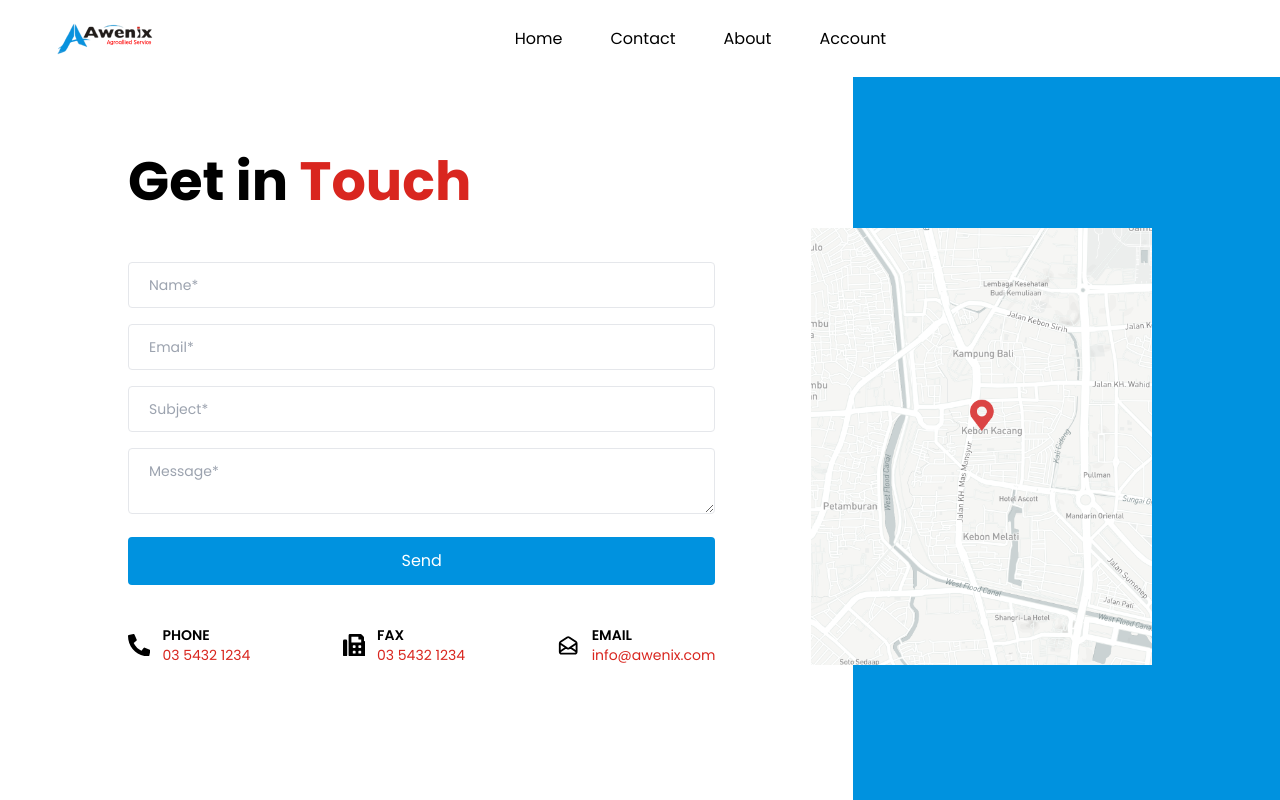
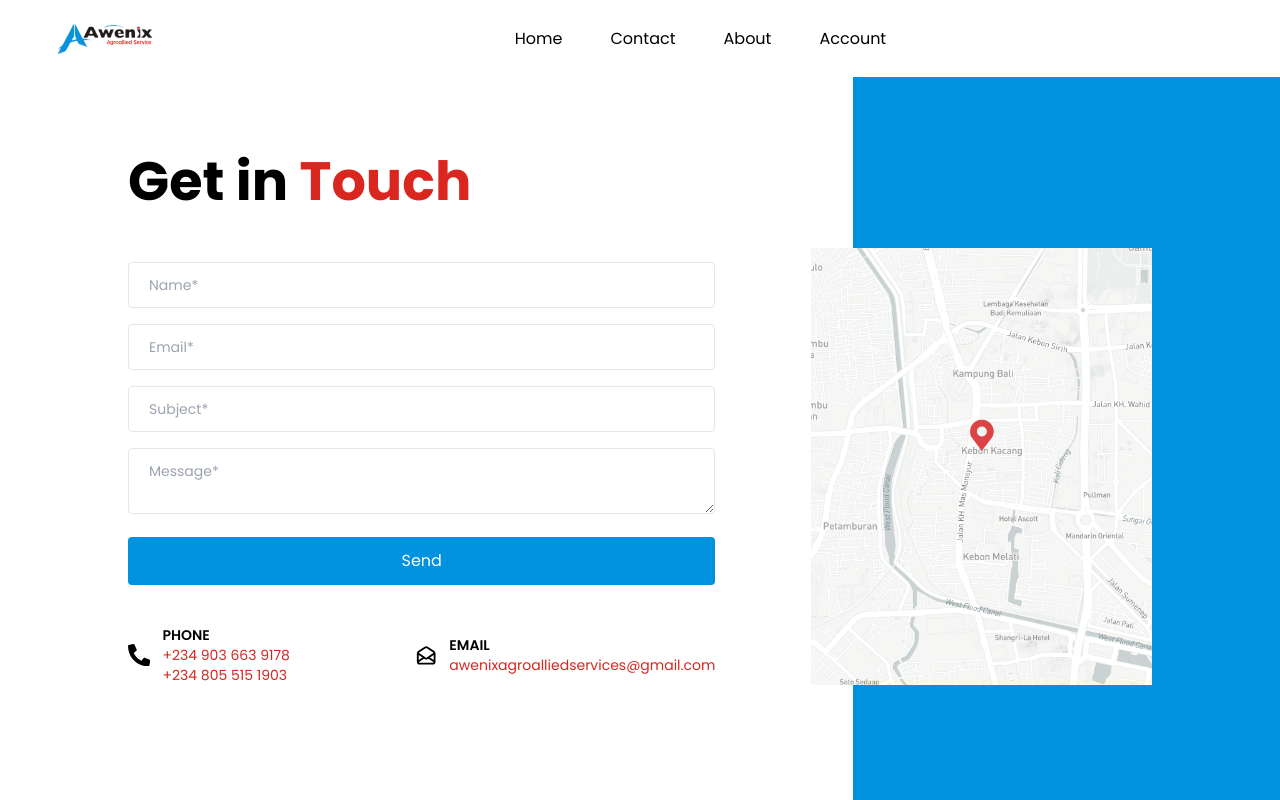
Before and after one commit to Joycrown/AwenixProject, a React (Vite) app: page /contact-us in a window 1280 px wide. Shown: the top 800 px of the page. Built offline with nearby package versions, Linux system fonts and the light colour scheme.

Commit message:
contact page details

```diff
--- a/src/components/footer.tsx
+++ b/src/components/footer.tsx
@@ -42,7 +42,7 @@ function Footer() {
             <br /> Akufo Farm Settlement
           </address>
           <a
-            href="mailto: awenixnigerialimited@gmail.com"
+            href="mailto: awenixagroalliedservices@gmail.com"
             className="underline-none py-3"
           >
             awenixagroalliedservices@gmail.com
--- a/src/pages/default/contact/contactInfo.tsx
+++ b/src/pages/default/contact/contactInfo.tsx
@@ -1,11 +1,11 @@
-import { FaPhoneAlt, FaFax } from "react-icons/fa";
+import { FaPhoneAlt} from "react-icons/fa";
 import { HiOutlineMailOpen } from "react-icons/hi";
 
 function ContactInfo() {
   const informations = [
-    { icon: FaPhoneAlt, title: "phone", text: "03 5432 1234" },
-    { icon: FaFax, title: "fax", text: "03 5432 1234" },
-    { icon: HiOutlineMailOpen, title: "email", text: "info@awenix.com" },
+    { icon: FaPhoneAlt, title: "phone", text: "+234 903 663 9178" , text2: "+234 805 515 1903"},
+    // { icon: FaPhoneAlt, title: "phone", text: "+234 903 663 9178" },
+    { icon: HiOutlineMailOpen, title: "email", text: "awenixagroalliedservices@gmail.com" },
   ];
   return (
     <div className="w-full flex gap-4 justify-between">
@@ -14,7 +14,8 @@ function ContactInfo() {
           <item.icon size="1.4rem" />
           <div className="space-y-3 text-sm max-w-sm">
             <span className="font-semibold block uppercase">{item.title}</span>
-            <span className="text-default-400">{item.text}</span>
+            <span className="text-default-400">{item.text}</span><br/>
+            <span className="text-default-400">{item.text2}</span>
           </div>
         </div>
       ))}
```
